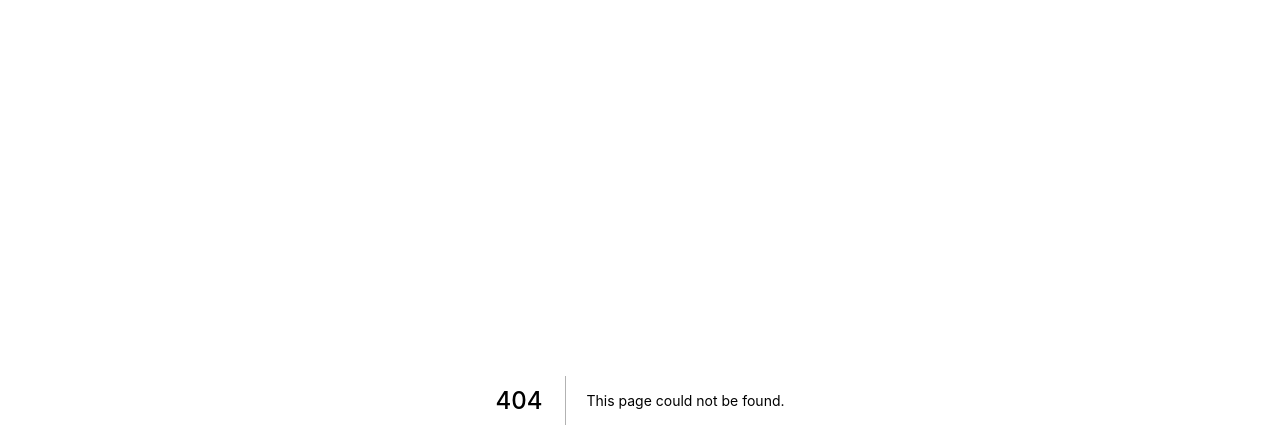
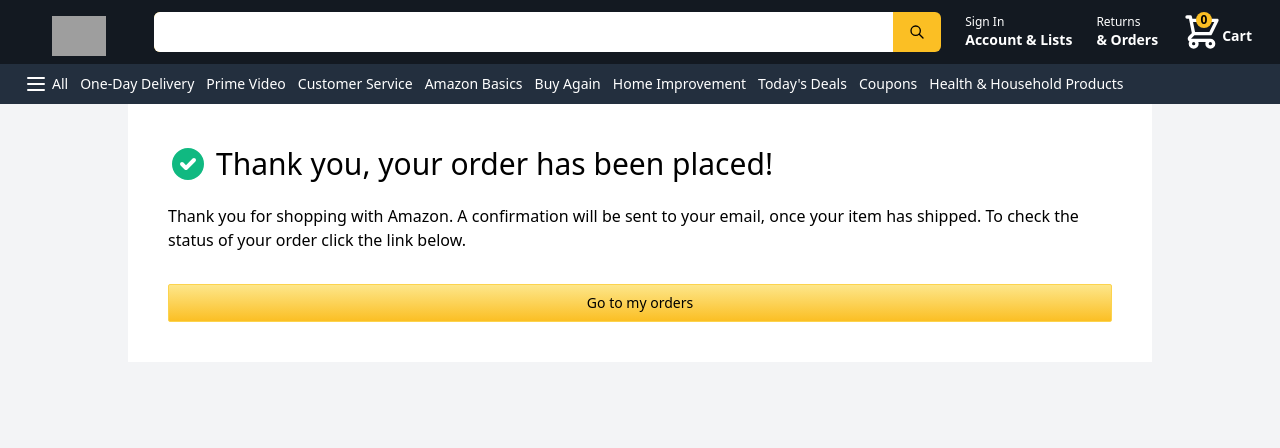
Before and after one commit to swz22/Amazon-Clone, a Next.js app: page /success in a window 1280 px wide. Before the commit this address had no page. Shown: the top 448 px of the page. Built offline with nearby package versions, Linux system fonts and the light colour scheme; no server answers; grey boxes are pictures that could not be loaded.

Commit message:
create success page

```diff
--- a/package.json
+++ b/package.json
@@ -15,6 +15,7 @@
     "firebase": "^9.19.1",
     "firebase-admin": "^11.6.0",
     "micro": "^10.0.1",
+    "moment": "^2.29.4",
     "next": "12.3.4",
     "next-auth": "3.29.10",
     "react": "17.0.1",
--- /dev/null
+++ b/src/pages/success.js
@@ -0,0 +1,30 @@
+import Header from "../components/Header";
+import { CheckCircleIcon } from "@heroicons/react/solid";
+import { useRouter } from "next/router";
+
+function Success() {
+  const router = useRouter();
+  return (
+    <div className="bg-gray-100 h-screen">
+      <Header />
+
+      <main className="max-w-screen-lg mx-auto">
+        <div className="flex flex-col p-10 bg-white">
+          <div className="flex items-center space-x-2 mb-5">
+            <CheckCircleIcon className="text-green-500 h-10" />
+            <h1 className="text-3xl">Thank you, your order has been placed!</h1>
+          </div>
+          <p>
+            Thank you for shopping with Amazon. A confirmation will be sent to your email, once your
+            item has shipped. To check the status of your order click the link below.
+          </p>
+          <button onClick={() => router.push("/orders")} className="button mt-8">
+            Go to my orders
+          </button>
+        </div>
+      </main>
+    </div>
+  );
+}
+
+export default Success;
```
Also changed, not shown: 1 other file (tests, documents, lock files or other folders).
